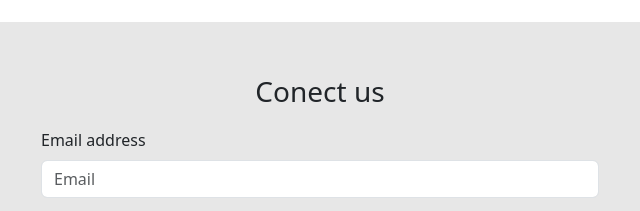
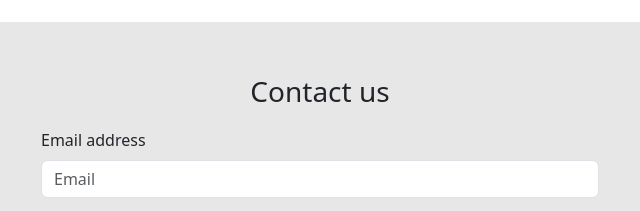
Before and after one commit to arshadakl/microsoft, a plain HTML site: page index.html in a window 1280 px wide. Shown: the part 2515-2726 px from the top of the page, 320-960 px from the left. Drawn offline with nearby package versions, Linux system fonts and the light colour scheme.

Commit message:
second update

```diff
--- a/index.html
+++ b/index.html
@@ -316,7 +316,7 @@
           <div class="container d-flex justify-content-center py-5">
 
             <div class="form-area">
-              <p class="text-center fs-3">Conect us</p>
+              <p class="text-center fs-3">Contact us</p>
               <form action="" id="message-form">
                 <div class="mb-3">
                   <label for="exampleFormControlInput1" class="form-label">Email address</label>
```
